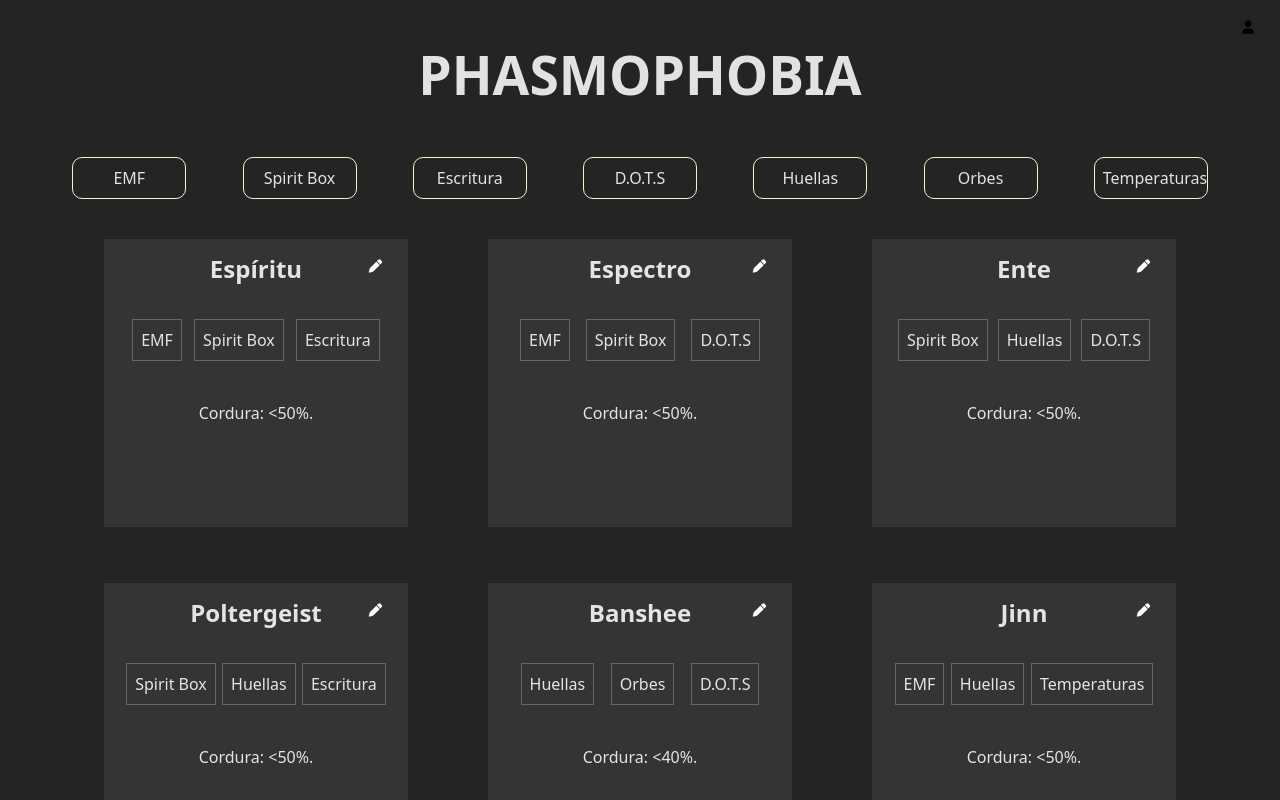
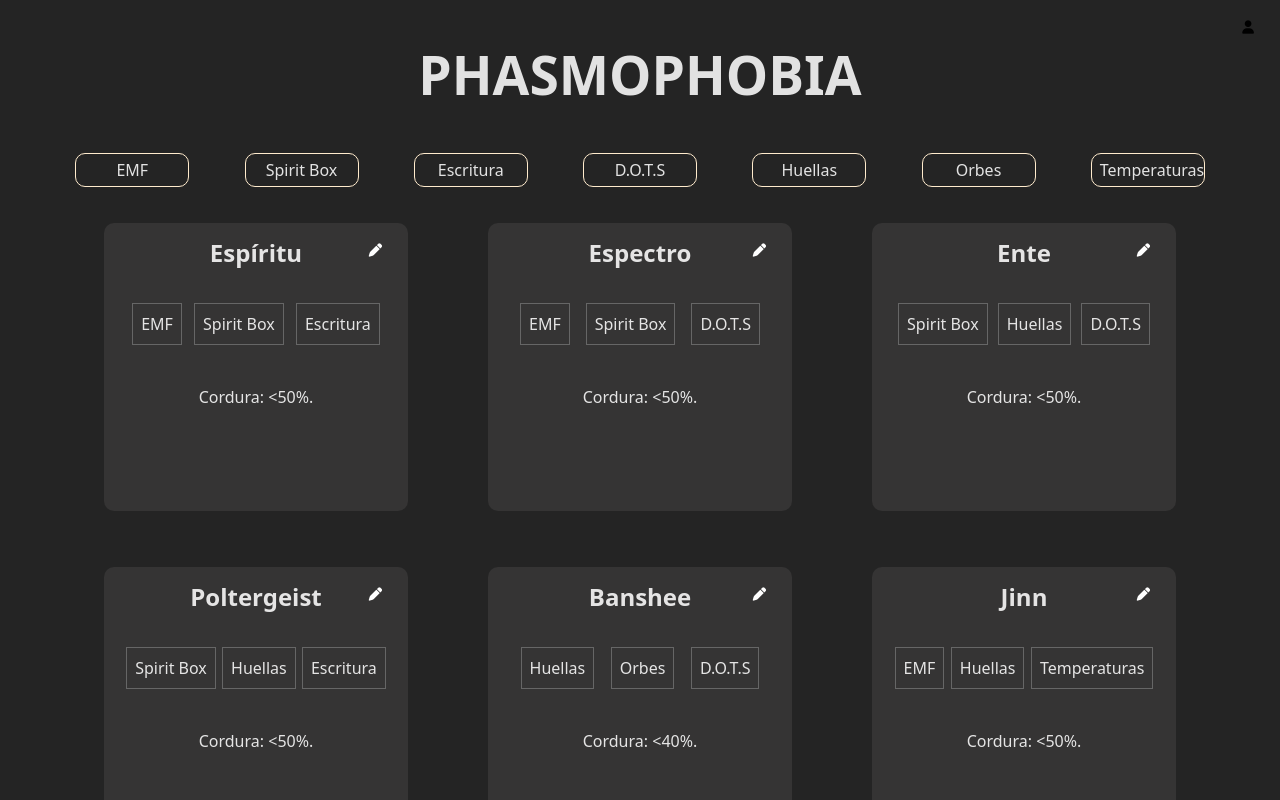
Before and after one commit to lmanetta/phasmophobia, a React (Vite) app: page / in a window 1280 px wide. Shown: the top 800 px of the page. Built offline with nearby package versions, Linux system fonts and the light colour scheme.

Commit message:
filtrado

```diff
--- a/src/App.css
+++ b/src/App.css
@@ -12,9 +12,10 @@
   width: 6em;
   text-align: center;
   cursor: pointer;
-  padding: 0.5em;
+  padding: 4px 8px;
   border: 1px solid blanchedalmond;
   border-radius: 10px;
+  margin:4px;
   transition: transform 0.2s ease, opacity 0.2s ease;
 }
 
--- a/src/App.jsx
+++ b/src/App.jsx
@@ -7,23 +7,29 @@
 import { Pruebas } from "./components/Pruebas";
 
 function App() {
-  const [filtro, setFiltro] = useState();
+  const [filtro, setFiltro] = useState([]);
 
-  const fantasmasFilter = filtro
-    ? fantasmas.filter((fantasma) => fantasma.pruebas.includes(filtro))
+  const fantasmasFilter = filtro.length
+    ? fantasmas.filter((fantasma) => filtro.every((f) =>
+      fantasma.pruebas.includes(f)))
     : fantasmas;
 
   const onClick = (prueba) => {
-    setFiltro((prevFiltro) => (prevFiltro === prueba ? null : prueba));
+    setFiltro((prevFiltros) =>
+      prevFiltros.includes(prueba)
+        ? prevFiltros.filter((filtro) => filtro!== prueba)
+        : [...prevFiltros, prueba]
+    );
   };
+
 
   return (
     <>
       <Header />
       <div className="menuPrueba">
-        {pruebas.map((prueba, id) => (
+        {pruebas.map((prueba) => (
           <Pruebas
-            key={id}
+            key={prueba.id}
             prueba={prueba}
             filtro={filtro}
             onClick={onClick}
--- a/src/components/Pruebas.jsx
+++ b/src/components/Pruebas.jsx
@@ -1,5 +1,9 @@
 export const Pruebas = ({prueba, filtro, onClick}) => {
- const estiloFiltro = {backgroundColor: filtro === prueba.nombre && "rgb(73, 73, 73"}
+  const activo = filtro.includes(prueba.nombre);
+  const estiloFiltro = {
+    backgroundColor: activo ? "rgb(73, 73, 73)" : "transparent",
+  };
+
 
   return (
     <div>
--- a/src/css/fichaFantasma.css
+++ b/src/css/fichaFantasma.css
@@ -7,6 +7,7 @@
   background-color: rgb(53, 52, 52);
   margin-bottom: 3em;
   position: relative;
+  border-radius: 10px;
 }
 
 .container:hover{
```
